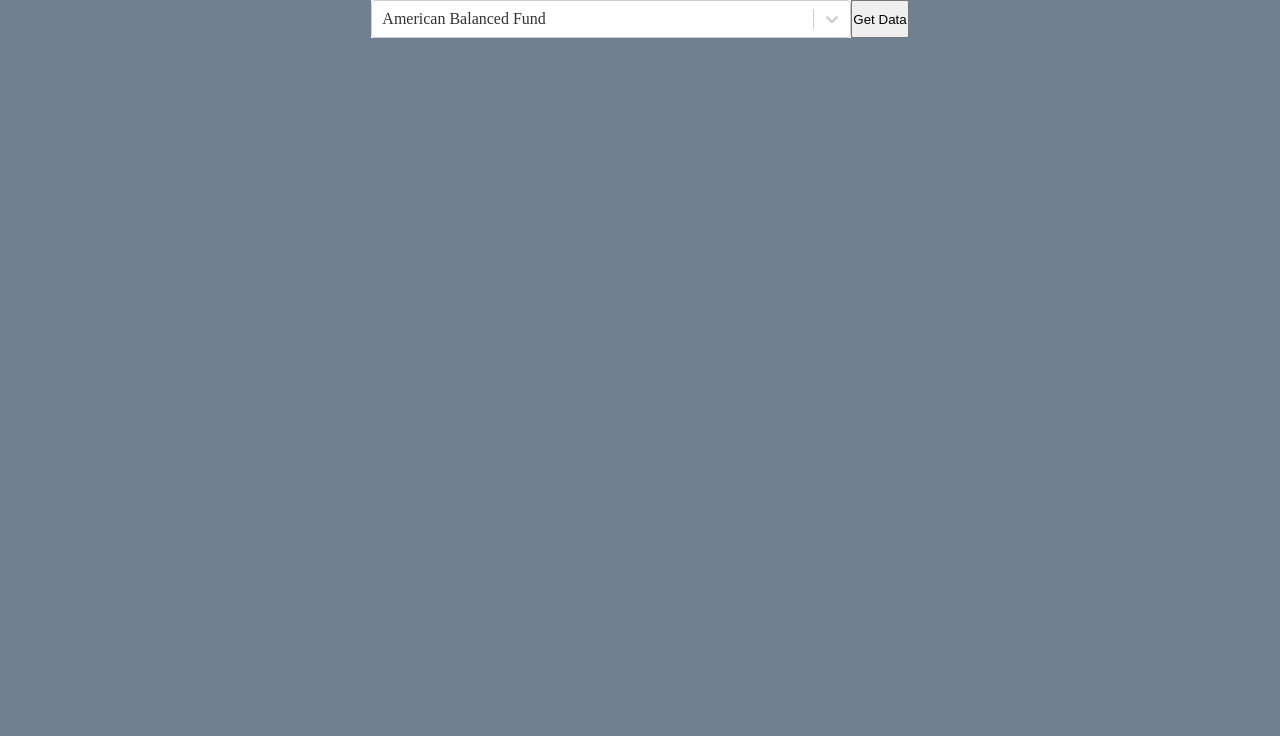
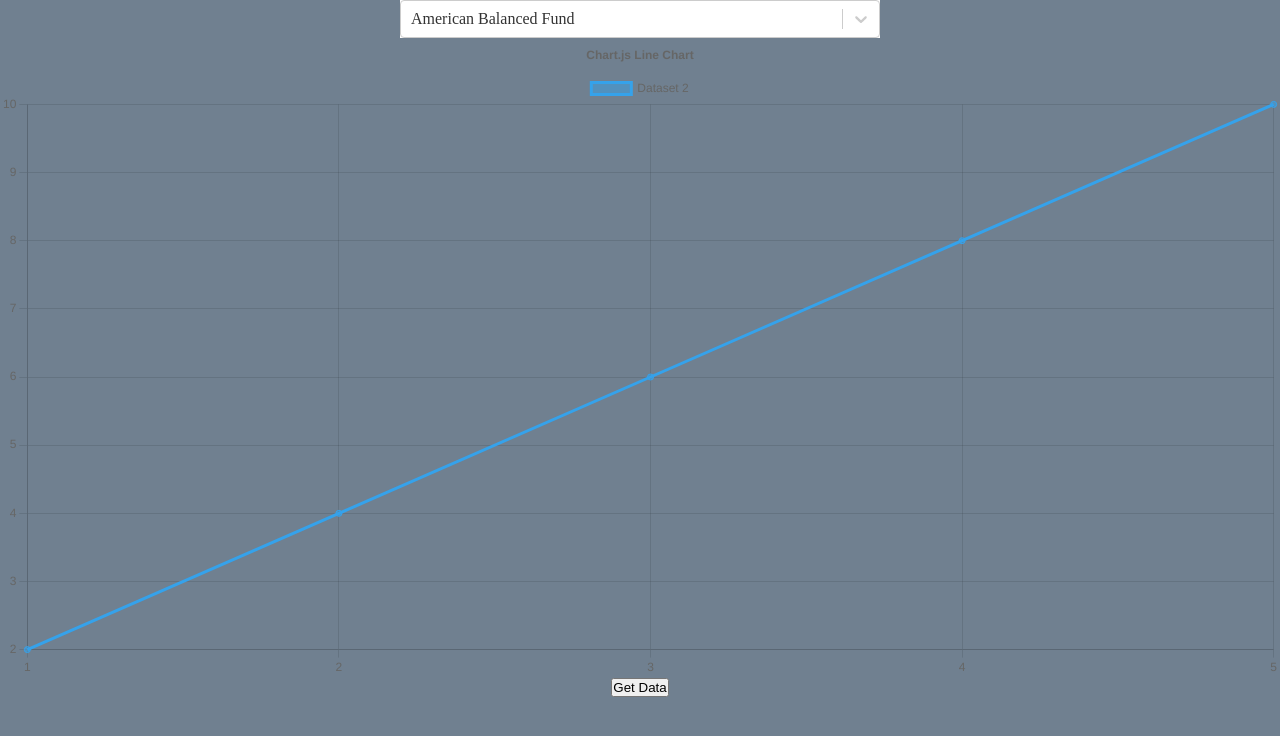
Before and after one commit to mattmercuri/ts-trpc-demo, a React (Vite) app: page / in a window 1280 px wide. Shown: the top 736 px of the page. Built offline with nearby package versions, Linux system fonts and the light colour scheme.

Commit message:
charts working

```diff
--- a/src/App.tsx
+++ b/src/App.tsx
@@ -1,5 +1,6 @@
 import { useState } from "react";
 import Select from "react-select";
+import { Chart } from "./Chart";
 import { tickerSelections } from "./services/tickers";
 import { getHistoricalData } from "./services/web/web";
 import type { OptionType } from "./types/select.types";
@@ -23,6 +24,7 @@
         onChange={setSelectedTicker}
         options={tickerSelections}
       />
+      <Chart />
       <button onClick={fetchHistoricalData}>Get Data</button>
     </div>
   );
--- /dev/null
+++ b/src/Chart.tsx
@@ -0,0 +1,48 @@
+import React from "react";
+import {
+  Chart as ChartJS,
+  CategoryScale,
+  LinearScale,
+  PointElement,
+  LineElement,
+  Title,
+  Tooltip,
+  Legend,
+} from "chart.js";
+import { Line } from "react-chartjs-2";
+
+ChartJS.register(
+  CategoryScale,
+  LinearScale,
+  PointElement,
+  LineElement,
+  Title,
+  Tooltip,
+  Legend
+);
+
+export const Chart: React.FC = () => {
+  const options = {
+    responsive: true,
+    plugins: {
+      title: {
+        display: true,
+        text: "Chart.js Line Chart",
+      },
+    },
+  };
+
+  const data = {
+    labels: [1, 2, 3, 4, 5],
+    datasets: [
+      {
+        label: "Dataset 2",
+        data: [2, 4, 6, 8, 10],
+        borderColor: "rgb(53, 162, 235)",
+        backgroundColor: "rgba(53, 162, 235, 0.5)",
+      },
+    ],
+  };
+
+  return <Line options={options} data={data} />;
+};
--- a/src/index.css
+++ b/src/index.css
@@ -10,8 +10,9 @@
 
 .app {
   display: flex;
+  flex-direction: column;
+  align-items: center;
   width: 100vw;
-  justify-content: center;
 }
 
 .app__dropdown {
```
